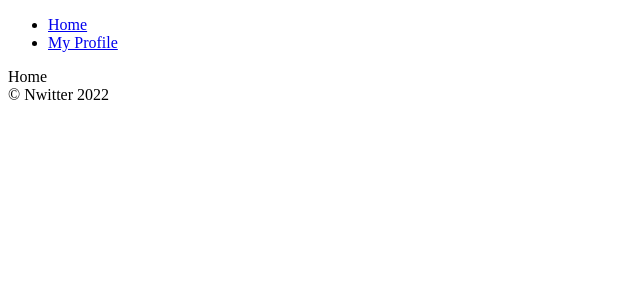
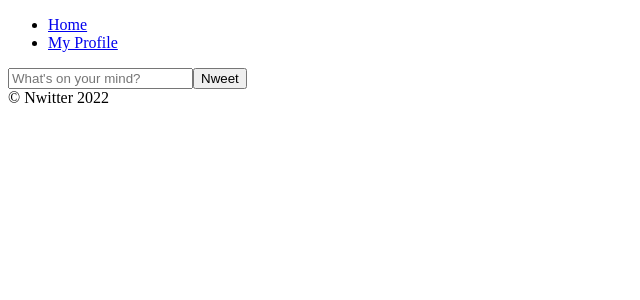
Before and after one commit to Kairo20/nwitterPlz, a React (Create React App) app: page /#/ in a window 1280 px wide. Shown: the top 300 px of the page, without its empty margins (0-640 px from the left). Built offline with nearby package versions, Linux system fonts and the light colour scheme; no server answers; sample sign-in values are in the browser's storage.

Commit message:
3.1 Nweeting

```diff
--- a/src/fbase.js
+++ b/src/fbase.js
@@ -16,3 +16,4 @@
 firebase.initializeApp(firebaseConfig);
 export const authService = firebase.auth();
 export const firebaseInstance = firebase;
+export const dbService = firebase.firestore();
--- a/src/routes/Home.js
+++ b/src/routes/Home.js
@@ -1,4 +1,34 @@
-import React from "react";
+import { dbService } from "fbase";
+import React, { useState } from "react";
 
-const Home = () => <span>Home</span>;
+const Home = () => {
+  const [nweet, setNweet] = useState("");
+  const onSubmit = async (event) => {
+    event.preventDefault();
+    await dbService.collection("nweets").add({
+      nweet: nweet,
+      createdAt: Date.now(),
+    });
+    setNweet("");
+  };
+  const onChange = (event) => {
+    setNweet(event.target.value);
+  };
+
+  return (
+    <div>
+      <form onSubmit={onSubmit}>
+        <input
+          type="text"
+          placeholder="What's on your mind?"
+          maxLength={120}
+          value={nweet}
+          onChange={onChange}
+        />
+        <input type="submit" value="Nweet" />
+      </form>
+    </div>
+  );
+};
+
 export default Home;
```
